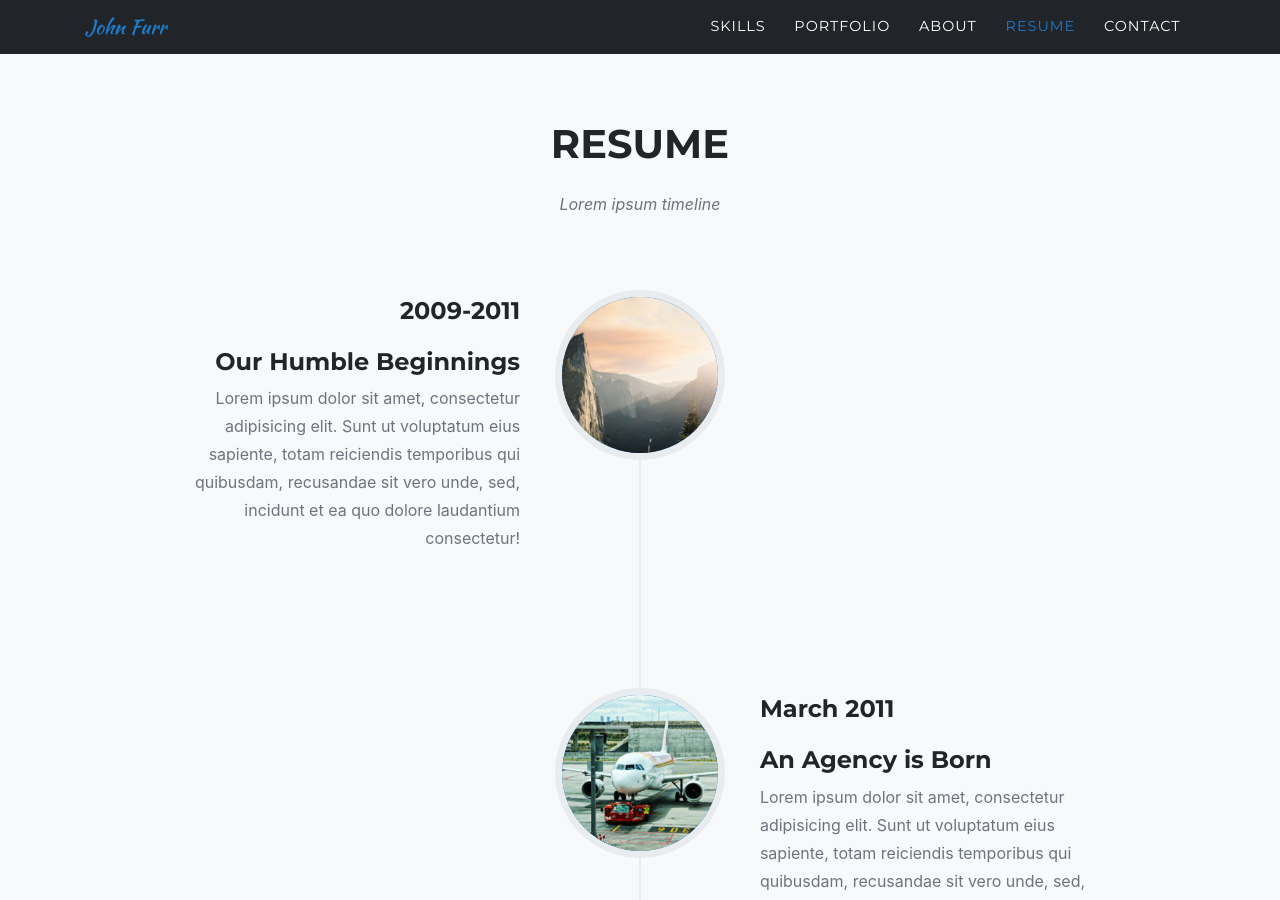
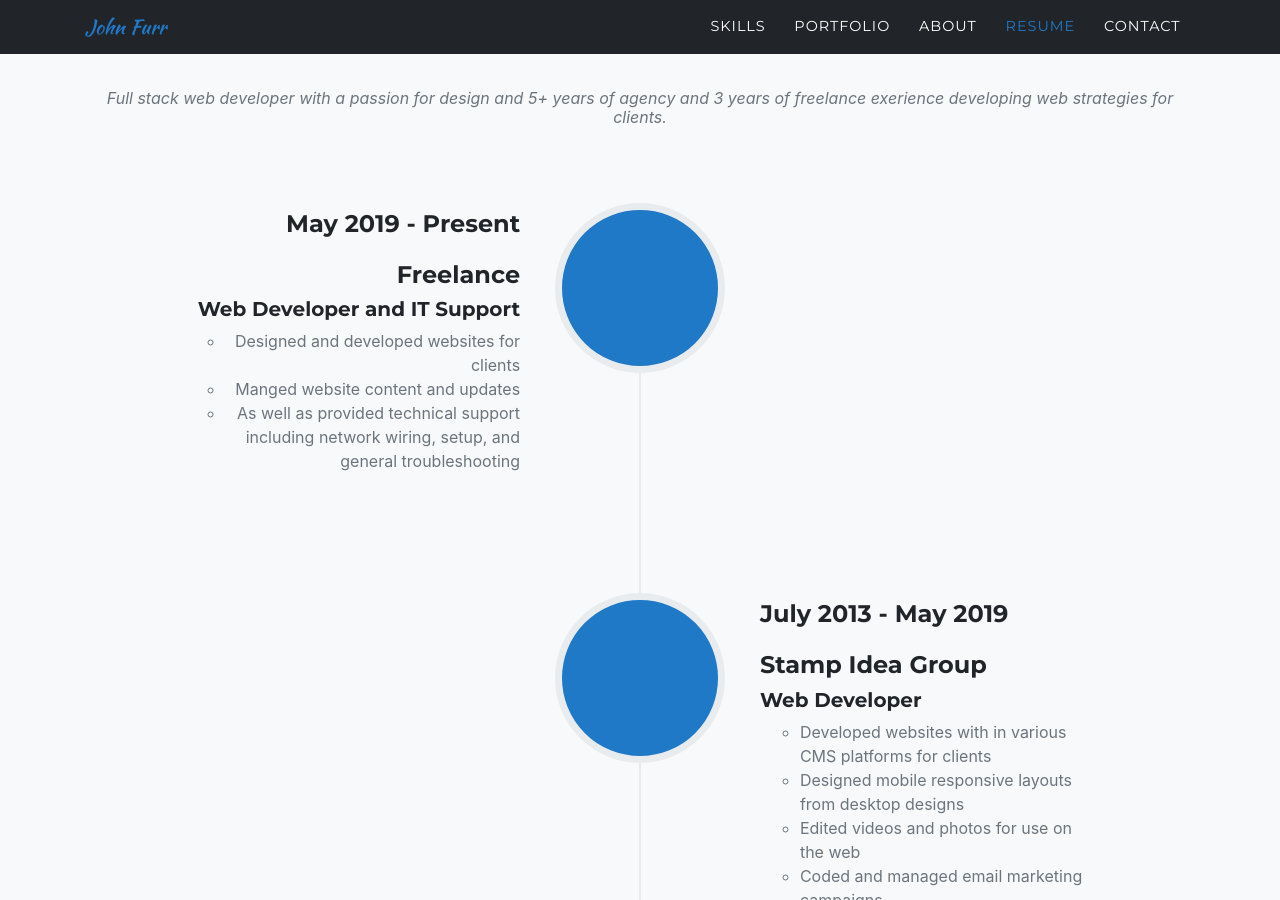
Before and after one commit to johnfurr/johnfurr.github.io, a Jekyll site: the page built from index.md, in a window 1280 px wide and 900 px high, scrolled down 3221 px. Built offline with Jekyll 4.4.1, drawn with Linux system fonts in a browser that asks for light colours; nearby versions of some CDN libraries; some web fonts are replaced; some of the changed text lies outside the part shown.

Commit message:
added more info to sitetext.yml and made adjustments in services.html and resume.html to accomodate

```diff
--- a/_data/sitetext.yml
+++ b/_data/sitetext.yml
@@ -18,33 +18,44 @@ en: &DEFAULT_EN
 
   services:
     title: "Skills"
-    text: "Lorem ipsum dolor sit amet consectetur."
+    text:
     section: skills
     list:
       - title: "Design"
-        desc: "Lorem ipsum dolor sit amet consectetur."
+        desc: "I value clean design, simple content structure, and thoughtful interactions."
         list-title: "Things I enjoy designing:"
         list: "UX, UI, Animations, Games, Web"
         tools-title: "Design Tools:"
         tools:
           - item: Adobe XD
-          - item: After Effects
+          - item: After Animate
           - item: Photoshop
           - item: Illustrator
           - item: Pen & Paper
         icon: fa fa-object-group
       - title: "Development"
-        desc: "Lorem ipsum dolor sit amet consectetur."
+        desc: "Whether a website or a game, I like seeing projects I code from scratch come to life."
         list-title: "Langauges I speak:"
-        list: "HTML, Sass, Javascript, Git"
+        list: "HTML, Sass/CSS, PHP, Javascript, Git"
         tools-title: "Dev Tools:"
         tools:
+          - item: Github
           - item: VS Code
-          - item: Github
+          - item: Brackets
+          - item: Bootstrap
+          - item: Unity
         icon: fas fa-code
-      - title: "Photography"
-        desc: "Lorem ipsum dolor sit amet consectetur."
+      - title: "Photo & Video"
+        desc: "Capturing life through the view of a lens has been a long passion of mine."
         icon: fas fa-camera
+        list-title: "Cameras I wield:"
+        list: "Canon 70D, Sony A6500, Insta 360, Action Cams"
+        tools-title: "Tools:"
+        tools:
+          - item: Photoshop
+          - item: Lightroom
+          - item: Premiere Pro
+          - item: After Effects
 
   portfolio:
     title: "Portfolio"
@@ -54,39 +65,56 @@ en: &DEFAULT_EN
 
   resume:
     title: "Resume"
-    text: "Lorem ipsum timeline"
+    text: "Full stack web developer with a passion for design and 5+ years of agency and 3 years of freelance exerience developing web strategies for clients."
     section: resume
     # left is the default
     #start_align: "left"
     events:
-      - title: "Our Humble Beginnings"
-        year: "2009-2011"
-        desc: "Lorem ipsum dolor sit amet, consectetur adipisicing elit. Sunt ut voluptatum eius sapiente, totam reiciendis temporibus qui quibusdam, recusandae sit vero unde, sed, incidunt et ea quo dolore laudantium consectetur!"
-        image: assets/img/timeline/1.jpg
+      - title: "Freelance"
+        position: "Web Developer and IT Support"
+        year: "May 2019 - Present"
+        desc:
+          - "Designed and developed websites for clients"
+          - "Manged website content and updates"
+          - "As well as provided technical support including network wiring, setup, and general troubleshooting"
+        image:
         alt:
-      - title: "An Agency is Born"
-        year: "March 2011"
-        desc: "Lorem ipsum dolor sit amet, consectetur adipisicing elit. Sunt ut voluptatum eius sapiente, totam reiciendis temporibus qui quibusdam, recusandae sit vero unde, sed, incidunt et ea quo dolore laudantium consectetur!"
-        image: assets/img/timeline/2.jpg
+      - title: "Stamp Idea Group"
+        position: "Web Developer"
+        year: "July 2013 - May 2019"
+        desc:
+          - "Developed websites with in various CMS platforms for clients"
+          - "Designed mobile responsive layouts from desktop designs"
+          - "Edited videos and photos for use on the web"
+          - "Coded and managed email marketing campaigns"
+          - "Managed website content and updates"
+        image:
         alt:
-      - title: "Jekyll Theme is created"
-        year: "2019"
-        desc: "Ravi Riley converted Agency, a Bootstrap-based theme, into a Jekyll theme. The Jekyll theme can be installed as a Ruby gem, or remotely. For more information, visit the documentation."
-        image: assets/img/timeline/3.jpg
-        alt: image alt text
-      - title: "Title"
-        year: "2009-2011"
-        desc: "Your description here, **Markdown** is fully supported."
-        image: assets/img/timeline/4.jpg
+      - title: "LWT"
+        position: "Creative Intern"
+        year: "June - August 2012"
+        desc:
+          - "Designed print and web layouts for clients"
+          - "Managed and updated  websites"
+          - "Coded and managed email marketing campaigns"
+        image:
+        alt:
+      - title: "Memphis College of Art"
+        position: "Mac Lab Assistant"
+        year: "2009-2012"
+        desc:
+          - "Troubleshooted problems and submitted support tickets"
+          - "General maintenance. cleaning, and upkeep"
+        image:
         alt:
         # you can enforce the alignment
         align: right
     end: "Be Part <br> of Our <br> Story!"
 
   about:
-    title: "About Me"
-    text: "Lorem ipsum dolor sit amet consectetur."
-    subtext: Lorem ipsum dolor sit amet, consectetur adipisicing elit. Aut eaque, laboriosam veritatis, quos non quis ad perspiciatis, totam corporis ea, alias ut unde. **Markdown** supported.
+    title: "Hi, I’m John. "
+    text: "Nice to meet you."
+    subtext: "Lorem Ipsum dolor sit amet..."
     section: about
     people:
       - name: John Furr
@@ -103,8 +131,8 @@ en: &DEFAULT_EN
 
 
   contact:
-    title: "Contact Us"
-    text: "Lorem ipsum or call 123456789"
+    title: "Contact Me"
+    text:
     section: contact
     name: "Name*"
     name-validation: "Please enter your name."
--- a/_includes/resume.html
+++ b/_includes/resume.html
@@ -37,9 +37,16 @@
                 <div class="timeline-heading">
                   <h4>{{ event.year | markdownify }}</h4>
                   <h4 class="subheading">{{ event.title }}</h4>
+                  <h5 class="subheading light">{{ event.position }}</h4>
                 </div>
                 <div class="timeline-body">
-                  <div class="text-muted">{{ event.desc | markdownify }}</div>
+                  <div class="text-muted">
+                    <ul>
+                    {%- for line in event.desc -%}
+                      <li>{{ line }}</li>
+                    {% endfor %}
+                    </ul>
+                  </div>
                 </div>
               </div>
             </li>
@@ -96,9 +103,13 @@
               <div class="timeline-heading">
                 <h4>{{ event.year | markdownify }}</h4>
                 <h4 class="subheading">{{ event.title }}</h4>
+                <h5 class="subheading light">{{ event.position }}</h4>
               </div>
               <div class="timeline-body">
                 <div class="text-muted">{{ event.desc | markdownify }}</div>
+                {%- for line in events.desc -%}
+                  <li>{{ line }}</li>
+                {%- endfor -%}
               </div>
             </div>
           </li>
--- a/_includes/services.html
+++ b/_includes/services.html
@@ -21,8 +21,14 @@
           </span>
           <h4 class="service-heading">{{ service.title | markdownify }}</h4>
           {% if service.desc %}<div class="text-muted">{{ service.desc | markdownify }}</div>{% endif %}
-          {% if service.list-title %}<div>{{ service.list-title| markdownify }}</div>{% endif %}
-          {% if service.list %}<div class="text-muted">{{ service.list | markdownify }}</div>{% endif %}
+          {% if service.list-title %}
+            <div>
+              <p>
+              {{ service.list-title}}<br>
+              {% if service.list %}<span class="text-muted">{{ service.list }}</span>{% endif %}
+              </p>
+            </div>
+          {% endif %}
           {% if service.desc %}<h6>{{ service.tools-title | markdownify }}</h6>{% endif %}
           <ul>
             {% for tools in service.tools %}
```
